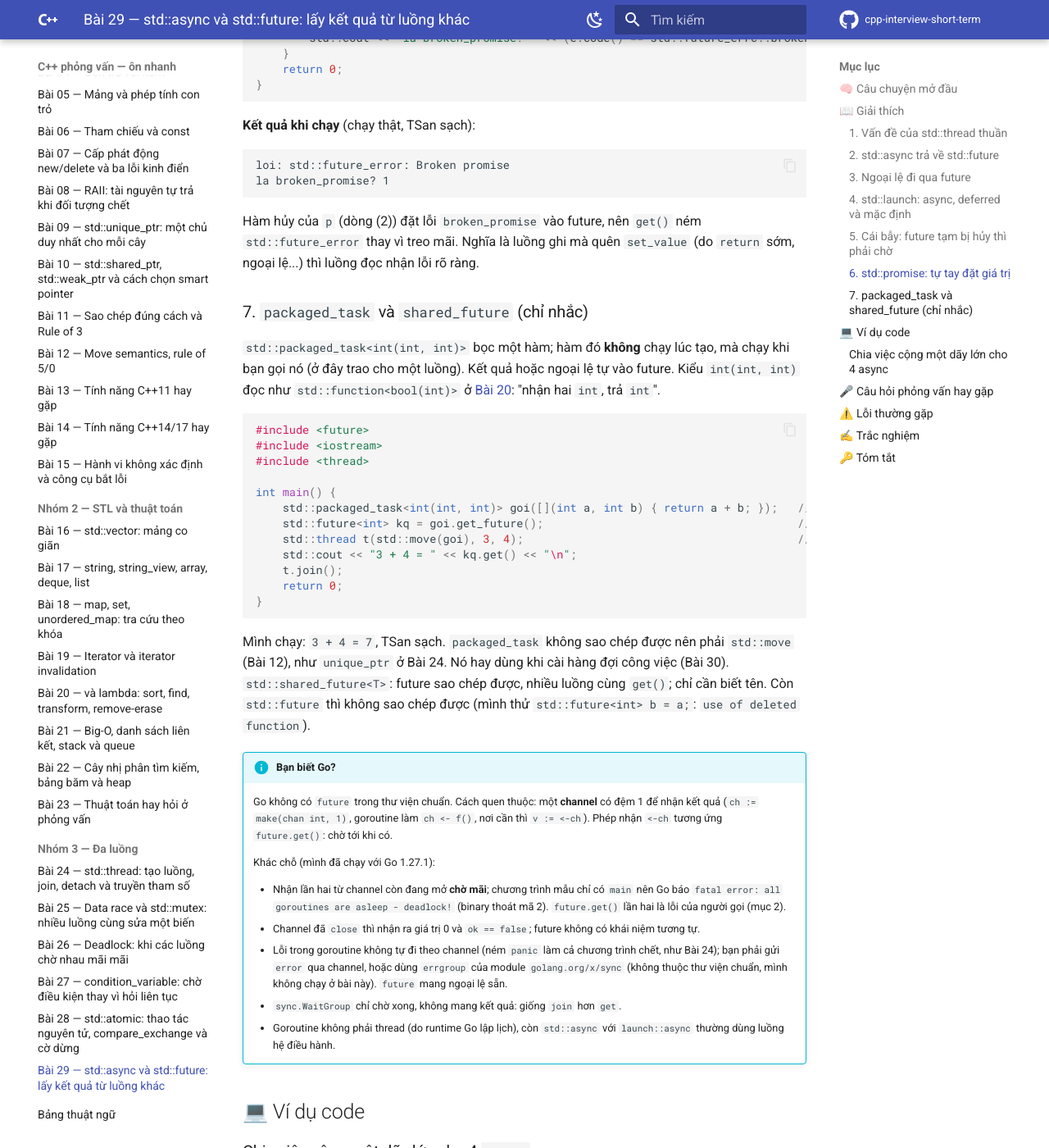
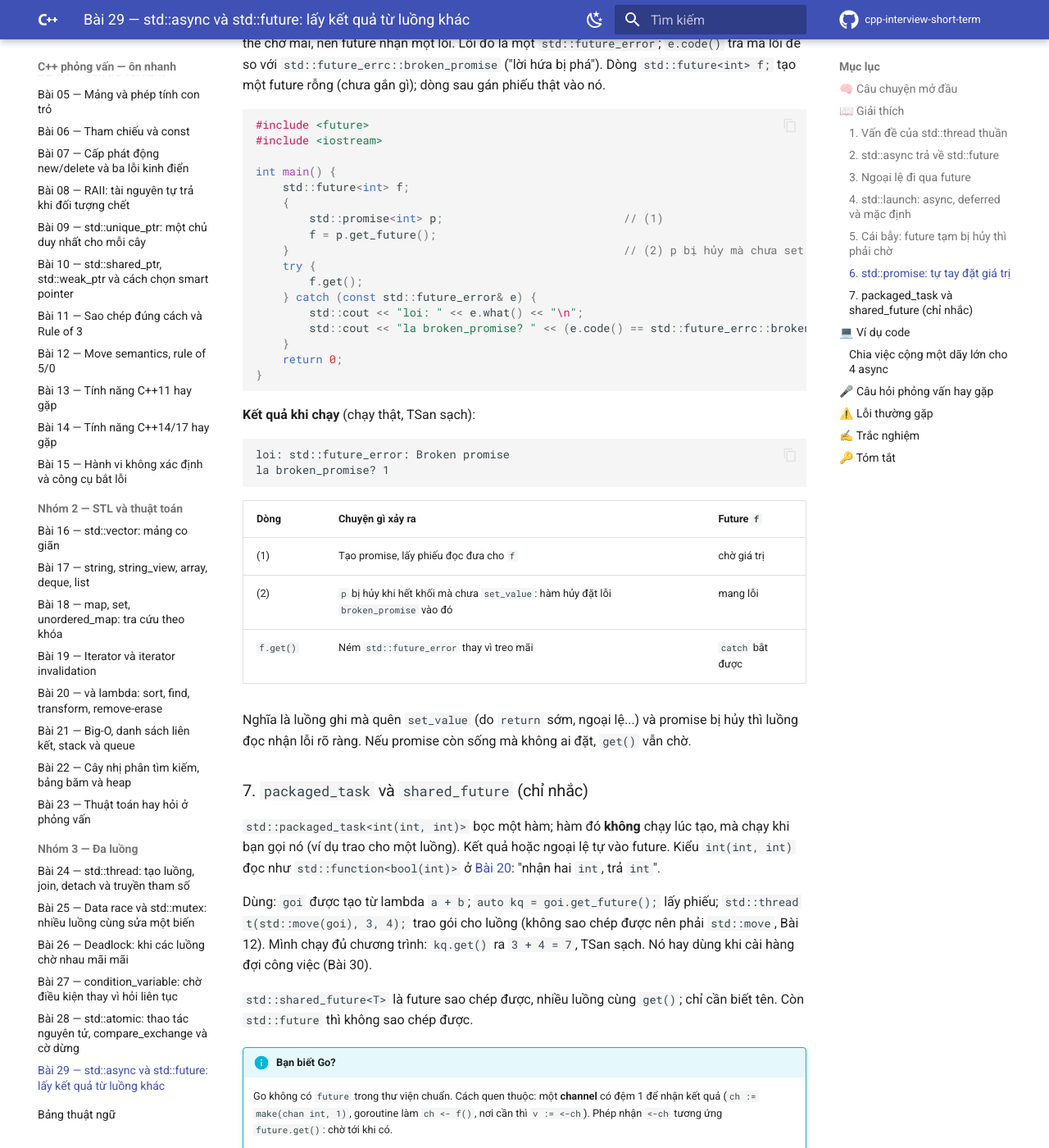
Before and after one commit to hungnguyen010518/cpp-interview-short-term, an MkDocs documentation site: the page built from docs/nhom-3-da-luong/29-async-future.md, in a window 1280 px wide and 1400 px high, scrolled down 8397 px. Shown: the whole window at 82% size. Built offline with MkDocs 1.6.1 and Material for MkDocs 9.7.7, drawn with Linux system fonts in a browser that asks for light colours; comment, search, counter and statistics services are not loaded; some of the changed text lies outside the part shown.

Commit message:
docs: sửa Bài 29 theo review vòng 1, bỏ số đo không tái hiện, thêm bảng chạy từng dòng
Co-Authored-By: Claude Sonnet 5.5 <noreply@anthropic.com>

````diff
--- a/docs/nhom-3-da-luong/29-async-future.md
+++ b/docs/nhom-3-da-luong/29-async-future.md
@@ -63,6 +63,11 @@ int main() {
 }
 ```
 
+| Dòng | Chuyện gì xảy ra | Chương trình |
+|---|---|---|
+| lambda ném | Ngoại lệ thoát khỏi hàm của luồng phụ, không `catch` nào ở đó nên gọi `std::terminate` | bị hủy ngay |
+| `catch` ở `main` | Không bao giờ chạy: nó không bắt được ngoại lệ của luồng khác | không tới |
+
 Mình chạy: in `terminate called after throwing an instance of 'std::runtime_error'` và `what():  loi trong luong`, mã thoát 134. Dòng `catch` của `main` không chạy. `std::future` giải quyết cả hai chuyện.
 
 ### 2. `std::async` trả về `std::future`
@@ -87,10 +92,8 @@ int main() {
 
 | Dòng | Chuyện gì xảy ra | Phiếu `f` |
 |---|---|---|
-| (1) | Một luồng bắt đầu tính `binhPhuong(7)`; `main` nhận phiếu ngay | đang giữ chỗ cho một `int` |
-| (2) | `valid()` hỏi "phiếu này còn gắn với một kết quả không?" | `1` (có) |
-| (3) | `get()` chờ luồng xong (nếu chưa) rồi trả 49 | kết quả đã được lấy ra |
-| (4) | Sau `get()`, phiếu không còn gắn với gì | `0` |
+| (1)(2) | Luồng bắt đầu tính `binhPhuong(7)`; `main` nhận phiếu ngay; `valid()` hỏi "phiếu còn gắn kết quả không?" | `1` (có) |
+| (3)(4) | `get()` chờ luồng xong rồi trả 49; sau đó phiếu không còn gắn gì | `0` |
 
 **Kết quả khi chạy:**
 
@@ -100,13 +103,11 @@ kq = 49
 valid sau get: 0
 ```
 
-TSan sạch (mã 0). `get()` chờ xong rồi mới trả, nên không cần `join`: luồng do `async` tạo được future lo.
-
-Ba thao tác khác của future:
+TSan sạch (mã 0). `get()` chờ xong rồi mới trả, nên không cần `join`. Ba thao tác khác của future:
 
 - `valid()`: `true` nếu future còn gắn với một kết quả chưa lấy.
 - `wait()`: chờ cho tới khi có kết quả nhưng **không** lấy ra (sau đó vẫn `get()` được).
-- `wait_for(thời gian)`: chờ tối đa chừng đó rồi trả `std::future_status::ready` (đã xong), `timeout` (chưa), hoặc `deferred` (mục 4). Mình chạy một tác vụ ngủ 200 ms: `wait_for` 50 ms ra `timeout`, sau `wait()` ra `ready`. Dùng `std::chrono` như Bài 24.
+- `wait_for(thời gian)`: chờ tối đa chừng đó rồi trả `std::future_status::ready` (đã xong), `timeout` (chưa), hoặc `deferred` (mục 4). Thời gian viết bằng `std::chrono` như Bài 24 (`std::chrono::seconds(0)` là 0 giây, tức chỉ hỏi chứ không chờ). Mình chạy một tác vụ ngủ 200 ms: `wait_for` 50 ms ra `timeout`, sau `wait()` ra `ready`.
 
 **`get()` chỉ lấy được một lần.** Lấy kết quả xong là món đã giao đi (nên `valid()` thành `0`).
 
@@ -127,7 +128,12 @@ int main() {
 }
 ```
 
-Mình chạy trên g++ 11: in `42`, rồi `loi: std::future_error: No associated state`. Chuẩn đòi `valid() == true` trước mỗi `get()`, nên gọi lần hai là lỗi của người gọi. Việc g++ ném `std::future_error` chỉ là cách cài đặt này xử lý; đừng viết code dựa vào nó.
+| Dòng | Chuyện gì xảy ra | `valid()` |
+|---|---|---|
+| `f.get()` đầu | Chờ rồi trả 42, lấy kết quả ra | thành `false` |
+| (1) | `get()` trên future không còn gắn kết quả nào | `false` |
+
+Mình chạy trên g++ 11: in `42`, rồi `loi: std::future_error: No associated state` (`std::future_error` là kiểu ngoại lệ riêng của `<future>`, ném khi dùng future sai). Chuẩn đòi `valid() == true` trước mỗi `get()`; vi phạm thì chuẩn không hứa gì (Bài 15: hành vi không xác định). Việc g++ ném `std::future_error` chỉ là cách cài đặt này xử lý; đừng viết code dựa vào nó.
 
 
 ### 3. Ngoại lệ đi qua future
@@ -162,14 +168,7 @@ int main() {
 | (1) | `chia(1, 0)` ném `runtime_error`; `async` bắt lại và cất vào future | luồng của tác vụ |
 | (2) | `get()` lấy ngoại lệ ra và ném lại; khối `catch` chạy | luồng `main` |
 
-**Kết quả khi chạy:**
-
-```text
-tot = 5
-bat duoc o get: chia cho 0
-```
-
-TSan sạch. Khác hẳn mục 1: không còn `terminate`. Mình cũng thử một tác vụ ném ngoại lệ mà chỉ `wait()` rồi bỏ future, không `get()`: chương trình thoát bình thường, ngoại lệ bị nuốt im lặng. Vậy đừng quên `get()` nếu bạn muốn biết tác vụ có lỗi.
+**Kết quả khi chạy:** hai dòng `tot = 5` và `bat duoc o get: chia cho 0`; TSan sạch. Khác hẳn mục 1: không còn `terminate`. Mình cũng thử một tác vụ ném ngoại lệ mà chỉ `wait()` rồi bỏ future, không `get()`: chương trình thoát bình thường, ngoại lệ bị nuốt im lặng. Vậy đừng quên `get()` nếu bạn muốn biết tác vụ có lỗi.
 
 ### 4. `std::launch`: `async`, `deferred` và mặc định
 
@@ -219,7 +218,9 @@ mac dinh, wait_for tra deferred? 0
 m = 7
 ```
 
-Dòng áp chót nói riêng cho g++ 11 trên máy mình: ở chế độ mặc định nó **không** chọn `deferred`. Đó là cách cài đặt này làm, chuẩn không hứa, và bản g++ khác có thể khác. Muốn chắc có luồng riêng, hãy viết `std::launch::async`. Lỗi hay gặp: tác vụ `deferred` mà không bao giờ `get()`/`wait()` thì **không bao giờ chạy**.
+Dòng áp chót nói riêng cho g++ 11 trên máy mình: ở chế độ mặc định nó **không** chọn `deferred`. Đó là cách cài đặt này làm, chuẩn không hứa, và bản g++ khác có thể khác. Muốn chắc có luồng riêng, hãy viết `std::launch::async`.
+
+Lỗi hay gặp: tác vụ `deferred` mà không bao giờ `get()`/`wait()` thì **không bao giờ chạy**.
 
 ### 5. Cái bẫy: future tạm bị hủy thì phải chờ
 
@@ -255,16 +256,17 @@ int main() {
 }
 ```
 
-`future<void>` là phiếu hẹn cho tác vụ không trả gì. Mình chạy bốn lần: lần nào cũng 300 đến 303 ms và 600 đến 603 ms; một lần chạy thật:
+`future<void>` là phiếu hẹn cho tác vụ không trả gì. Mình chạy bốn lần: lần nào cũng `giu future` ra 300 đến 303 ms và `bo future` ra 600 đến 603 ms.
 
-```text
-giu future:  300 ms
-bo future:   600 ms
-```
+| Dòng | Chuyện gì xảy ra | Đã trôi |
+|---|---|---|
+| (1)(2) | Hai tác vụ chạy song song; hủy `a`, `b` chờ cả hai, chừng một lần ngủ | khoảng 300 ms |
+| (3) | Future tạm bị hủy ngay cuối dòng, nên dòng này chờ tác vụ xong | khoảng 300 ms |
+| (4) | Tác vụ thứ hai chỉ bắt đầu bây giờ, rồi cũng bị chờ | khoảng 600 ms |
 
-Dòng (1): hai tác vụ chạy song song nên cả khối mất khoảng 300 ms. Dòng (3), (4): mỗi dòng chờ 300 ms, tổng khoảng 600 ms. Con số đổi theo máy và độ bận lúc chạy; chỉ cái mẫu "gấp đôi" là ổn định, vì việc chính là `sleep_for`. Trình biên dịch còn cảnh báo ở hai dòng này: `ignoring return value of ... declared with attribute 'nodiscard'` (bỏ qua giá trị trả về của hàm đánh dấu "đừng bỏ"), nên chương trình này không nằm trong khối được kiểm tự động.
+Con số đổi theo máy và độ bận lúc chạy; chỉ cái mẫu "gấp đôi" là ổn định, vì việc chính là `sleep_for`.
 
-Mình thử thêm: hủy future lấy từ `std::promise` (mục 6) khi tác vụ còn ngủ 300 ms thì hàm hủy trả về ngay (0 ms); chờ trong hàm hủy là đặc điểm của future do `async` trả về.
+Ở dòng (3), (4) trình biên dịch cảnh báo `ignoring return value of ... declared with attribute 'nodiscard'` (bỏ qua giá trị trả về của hàm đánh dấu "đừng bỏ"). Cảnh báo đó chính là dấu hiệu bạn đang bỏ future, nên chương trình này cố ý có cảnh báo.
 
 ### 6. `std::promise`: tự tay đặt giá trị
 
@@ -302,14 +304,9 @@ int main() {
 | (3)(4) | Luồng `set_value(42)`; `get()` ở `main` trả 42 | có giá trị |
 | (6) | `catch (...)` (ba dấu chấm thật) bắt ngoại lệ **bất kỳ kiểu nào**; `std::current_exception()` gói ngoại lệ đang bắt, `set_exception` đặt nó vào promise | có ngoại lệ |
 
-**Kết quả khi chạy** (TSan sạch):
+**Kết quả khi chạy** (TSan sạch): `nhan 42`, rồi `loi: khong tinh duoc`.
 
-```text
-nhan 42
-loi: khong tinh duoc
-```
-
-**Promise bị hủy mà chưa đặt gì.** Đây là món "chưa làm xong mà khay đã dọn": người chờ không thể chờ mãi, nên future nhận một lỗi.
+**Promise bị hủy mà chưa đặt gì.** Đây là món "chưa làm xong mà khay đã dọn": người chờ không thể chờ mãi, nên future nhận một lỗi. Lỗi đó là một `std::future_error`; `e.code()` trả mã lỗi để so với `std::future_errc::broken_promise` ("lời hứa bị phá"). Dòng `std::future<int> f;` tạo một future rỗng (chưa gắn gì); dòng sau gán phiếu thật vào nó.
 
 ```cpp
 #include <future>
@@ -338,28 +335,22 @@ loi: std::future_error: Broken promise
 la broken_promise? 1
 ```
 
-Hàm hủy của `p` (dòng (2)) đặt lỗi `broken_promise` vào future, nên `get()` ném `std::future_error` thay vì treo mãi. Nghĩa là luồng ghi mà quên `set_value` (do `return` sớm, ngoại lệ...) thì luồng đọc nhận lỗi rõ ràng.
+| Dòng | Chuyện gì xảy ra | Future `f` |
+|---|---|---|
+| (1) | Tạo promise, lấy phiếu đọc đưa cho `f` | chờ giá trị |
+| (2) | `p` bị hủy khi hết khối mà chưa `set_value`: hàm hủy đặt lỗi `broken_promise` vào đó | mang lỗi |
+| `f.get()` | Ném `std::future_error` thay vì treo mãi | `catch` bắt được |
+
+Nghĩa là luồng ghi mà quên `set_value` (do `return` sớm, ngoại lệ...) và promise bị hủy thì luồng đọc nhận lỗi rõ ràng. Nếu promise còn sống mà không ai đặt, `get()` vẫn chờ.
+
 
 ### 7. `packaged_task` và `shared_future` (chỉ nhắc)
 
-`std::packaged_task<int(int, int)>` bọc một hàm; hàm đó **không** chạy lúc tạo, mà chạy khi bạn gọi nó (ở đây trao cho một luồng). Kết quả hoặc ngoại lệ tự vào future. Kiểu `int(int, int)` đọc như `std::function<bool(int)>` ở [Bài 20](../nhom-2-stl-thuat-toan/20-algorithm-lambda.md): "nhận hai `int`, trả `int`".
+`std::packaged_task<int(int, int)>` bọc một hàm; hàm đó **không** chạy lúc tạo, mà chạy khi bạn gọi nó (ví dụ trao cho một luồng). Kết quả hoặc ngoại lệ tự vào future. Kiểu `int(int, int)` đọc như `std::function<bool(int)>` ở [Bài 20](../nhom-2-stl-thuat-toan/20-algorithm-lambda.md): "nhận hai `int`, trả `int`".
 
-```cpp
-#include <future>
-#include <iostream>
-#include <thread>
+Dùng: `goi` được tạo từ lambda `a + b`; `auto kq = goi.get_future();` lấy phiếu; `std::thread t(std::move(goi), 3, 4);` trao gói cho luồng (không sao chép được nên phải `std::move`, Bài 12). Mình chạy đủ chương trình: `kq.get()` ra `3 + 4 = 7`, TSan sạch. Nó hay dùng khi cài hàng đợi công việc (Bài 30).
 
-int main() {
-    std::packaged_task<int(int, int)> goi([](int a, int b) { return a + b; });   // (1)
-    std::future<int> kq = goi.get_future();                                      // (2)
-    std::thread t(std::move(goi), 3, 4);                                         // (3) chuyển gói cho luồng
-    std::cout << "3 + 4 = " << kq.get() << "\n";
-    t.join();
-    return 0;
-}
-```
-
-Mình chạy: `3 + 4 = 7`, TSan sạch. `packaged_task` không sao chép được nên phải `std::move` (Bài 12), như `unique_ptr` ở Bài 24. Nó hay dùng khi cài hàng đợi công việc (Bài 30). `std::shared_future<T>`: future sao chép được, nhiều luồng cùng `get()`; chỉ cần biết tên. Còn `std::future` thì không sao chép được (mình thử `std::future<int> b = a;`: `use of deleted function`).
+`std::shared_future<T>` là future sao chép được, nhiều luồng cùng `get()`; chỉ cần biết tên. Còn `std::future` thì không sao chép được.
 
 !!! info "Bạn biết Go?"
     Go không có `future` trong thư viện chuẩn. Cách quen thuộc: một **channel** có đệm 1 để nhận kết quả (`ch := make(chan int, 1)`, goroutine làm `ch <- f()`, nơi cần thì `v := <-ch`). Phép nhận `<-ch` tương ứng `future.get()`: chờ tới khi có.
@@ -370,7 +361,6 @@ Mình chạy: `3 + 4 = 7`, TSan sạch. `packaged_task` không sao chép đượ
     - Channel đã `close` thì nhận ra giá trị 0 và `ok == false`; future không có khái niệm tương tự.
     - Lỗi trong goroutine không tự đi theo channel (ném `panic` làm cả chương trình chết, như Bài 24); bạn phải gửi `error` qua channel, hoặc dùng `errgroup` của module `golang.org/x/sync` (không thuộc thư viện chuẩn, mình không chạy ở bài này). `future` mang ngoại lệ sẵn.
     - `sync.WaitGroup` chỉ chờ xong, không mang kết quả: giống `join` hơn `get`.
-    - Goroutine không phải thread (do runtime Go lập lịch), còn `std::async` với `launch::async` thường dùng luồng hệ điều hành.
 
 ## 💻 Ví dụ code
 
@@ -423,9 +414,9 @@ Các luồng chỉ **đọc** `so` và mỗi luồng trả kết quả riêng qu
 tong = 500000500000
 ```
 
-**Thử thay đổi: bỏ `std::ref(so)`, viết `so`.** Mình đã chạy: vẫn đúng 500000500000, nhưng mỗi `async` sao chép cả vector 4 MB (đối số bị sao chép mặc định, Bài 24) mà không cần.
+**Thử thay đổi: bỏ `std::ref(so)`, viết `so`.** Mình đã chạy: vẫn đúng 500000500000, nhưng mỗi `async` sao chép cả vector (cỡ 4 MB trên máy mình) (đối số bị sao chép mặc định, Bài 24) mà không cần.
 
-**Có nhanh hơn không?** Mình đo riêng cùng dãy này (chương trình khác, không đưa vào bài): không tối ưu thì 4 phần nhanh hơn cộng một luồng một chút (khoảng 6 đến 7 ms so với 10 ms), còn `-O2` thì ngang nhau (cả hai nửa mili giây): việc quá nhỏ so với chi phí tạo luồng. Số liệu đổi theo máy và `-O`; Bài 30 đo kỹ.
+**Có nhanh hơn không?** Với dãy cỡ này, việc cộng quá nhỏ so với chi phí tạo bốn luồng, nên bốn `async` chỉ nhanh hơn một luồng chút ít hoặc ngang nhau, và kết quả đổi theo lần chạy và mức `-O`. Mình đo riêng nhiều lần (chương trình đo không đưa vào bài) và không tin được con số nào, nên bài không ghi số. Bài 30 đo kỹ.
 
 ## 🎤 Câu hỏi phỏng vấn hay gặp
 
@@ -531,12 +522,12 @@ int x = f.get();
 <div class="cau-hoi" data-dap-an="1" markdown>
 **Câu 6.** Gọi `std::async(f)` mà không nêu policy. Chuẩn C++ nói gì?
 
-- Cài đặt được chọn chạy ngay trên luồng riêng hoặc hoãn tới `get()` hay `wait()`
-- Luôn chạy trên luồng mới, giống hệt khi nêu `std::launch::async`
-- Luôn hoãn tới `get()` hay `wait()`, giống hệt `std::launch::deferred`
-- Hệ điều hành chọn tùy lúc nào luồng chính rảnh, chuẩn không nói gì
+- Cài đặt tự chọn: chạy luồng riêng hoặc hoãn tới `get()`/`wait()`
+- Luôn chạy trên một luồng mới, giống khi nêu `std::launch::async`
+- Luôn hoãn tới `get()` hay `wait()`, giống khi nêu `std::launch::deferred`
+- Chuẩn bảo đảm chọn `async` nếu máy còn lõi rảnh, không thì hoãn
 
-<p class="giai-thich" markdown>Không nêu policy tương đương `async | deferred`: chuẩn cho phép cả hai và để cài đặt chọn, nên cùng đoạn code có thể chạy khác nhau giữa các trình biên dịch. Nói "luôn luồng mới" hay "luôn hoãn" đều khẳng định hơn chuẩn (g++ 11 trên máy mình thì không hoãn, nhưng đó chỉ là cách cài đặt này). Còn việc chọn do thư viện chuẩn quyết định, không phải do thời điểm luồng chính rảnh.</p>
+<p class="giai-thich" markdown>Không nêu policy tương đương `async | deferred`: chuẩn cho phép cả hai và để cài đặt chọn, nên cùng đoạn code có thể chạy khác nhau giữa các trình biên dịch. Nói "luôn luồng mới" hay "luôn hoãn" đều khẳng định hơn chuẩn (g++ 11 trên máy mình thì không hoãn, nhưng đó chỉ là cách cài đặt này). Chuẩn cũng không hứa kiểu "chọn `async` nếu còn lõi rảnh": cách chọn là việc của cài đặt.</p>
 </div>
 
 <div class="cau-hoi" data-dap-an="4" markdown>
````
Also changed, not shown: other parts of docs/nhom-3-da-luong/29-async-future.md (+4 -3 lines).
